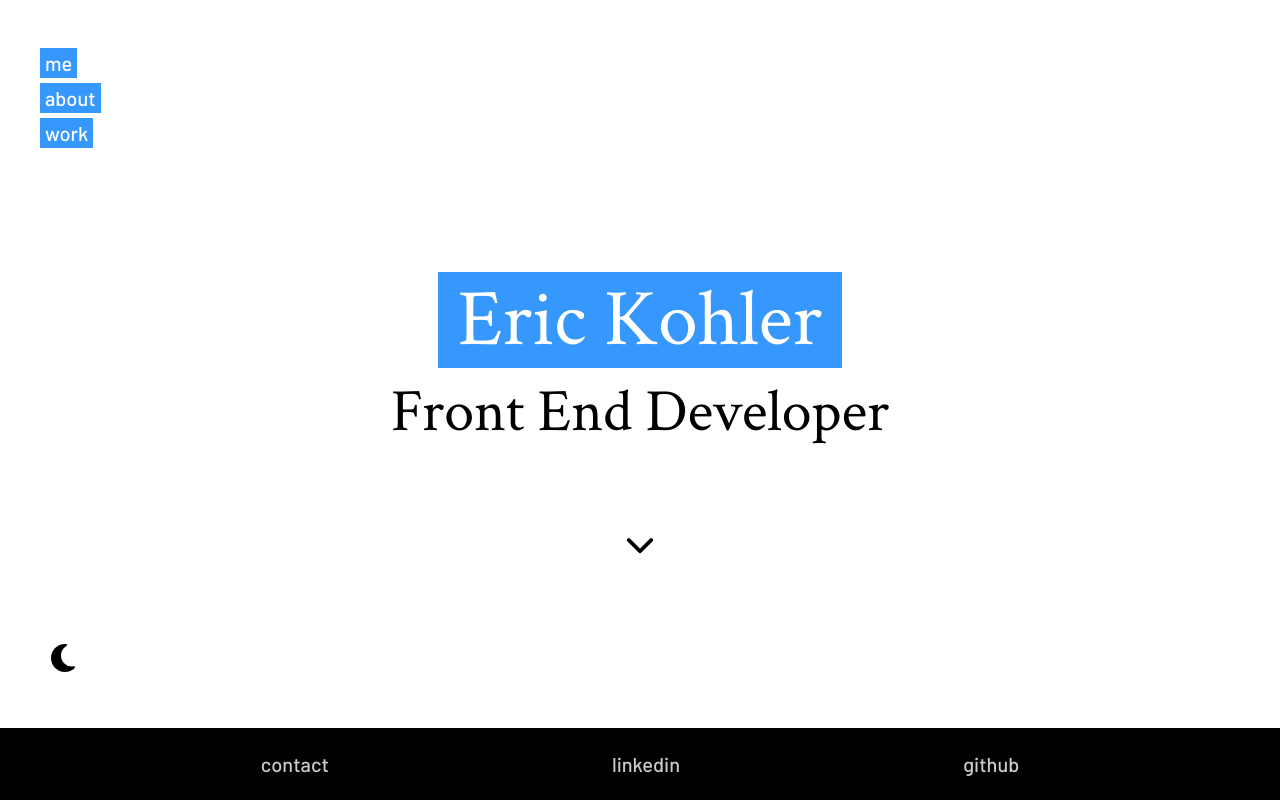
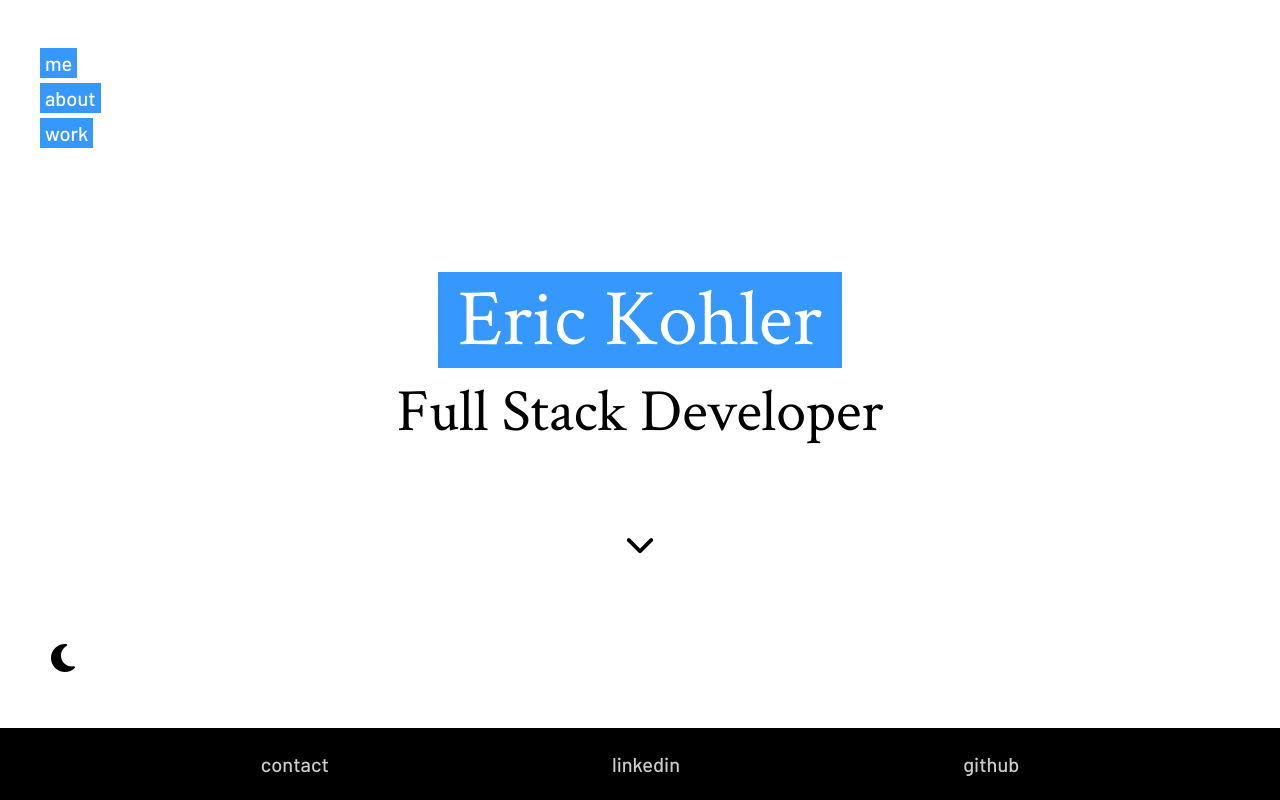
Before and after one commit to eikohler/Full-Stack-Portfolio, a React (Create React App) app: page / in a window 1280 px wide. Shown: the top 800 px of the page. Built offline with nearby package versions, Linux system fonts and the light colour scheme; the HTML template or start-up script is replaced by a standard one.

Commit message:
update home

```diff
--- a/src/components/Home/index.js
+++ b/src/components/Home/index.js
@@ -4,7 +4,7 @@ function Home() {
   return (
     <div className='text-center'>
         <h1>Eric Kohler</h1>
-        <h2>Front End Developer</h2>
+        <h2>Full Stack Developer</h2>
         <p className="bounce"><a href="#about"><i class="fa-solid fa-chevron-down"></i></a></p>
     </div>
   );
```
